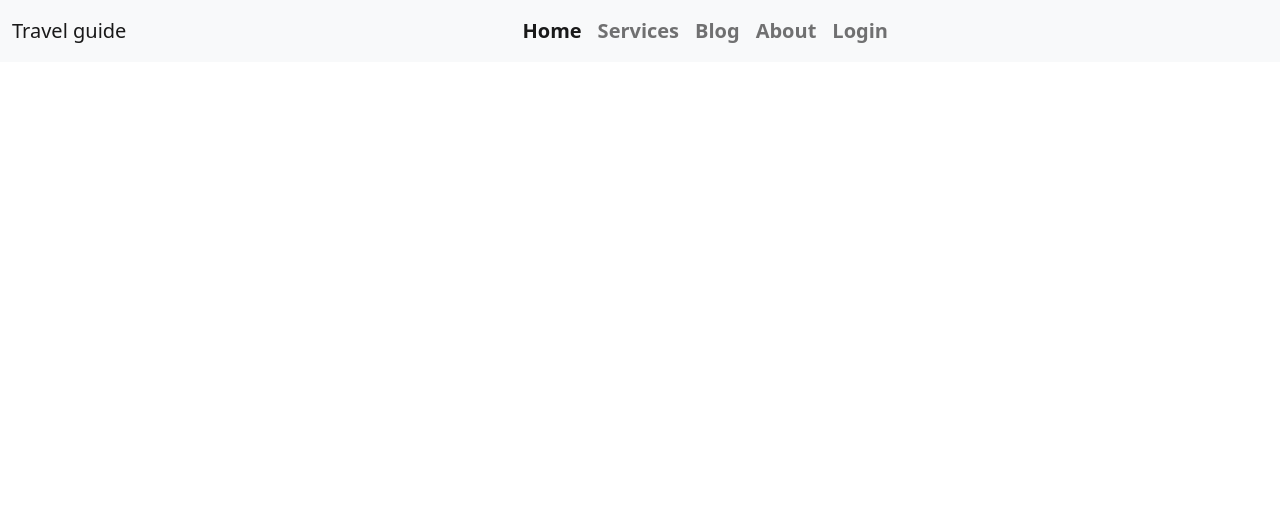
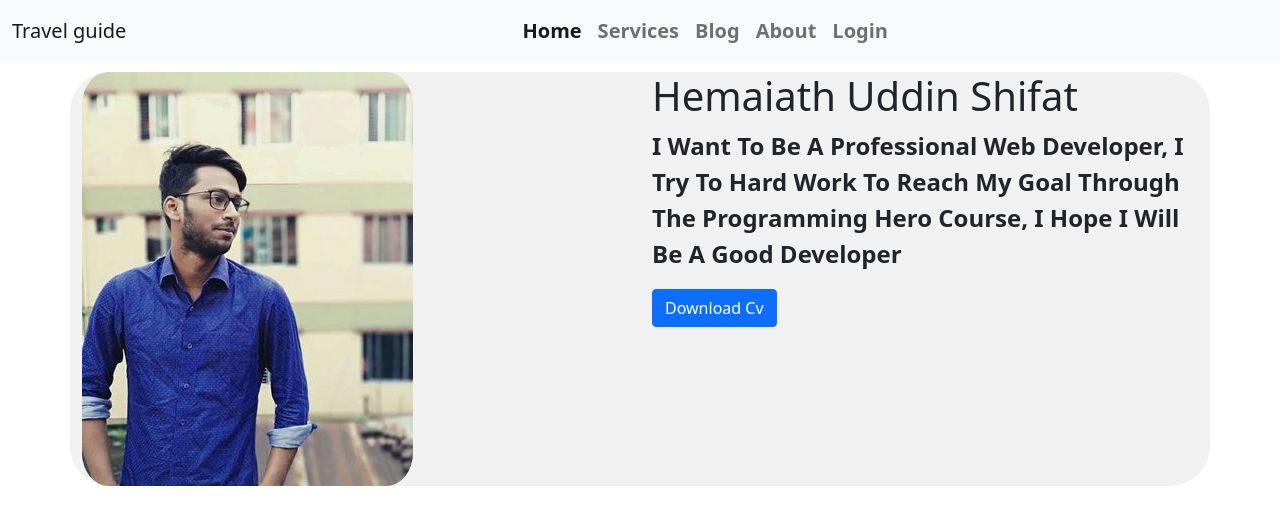
Before and after one commit to hemaiath-uddiin/react-independent-service-website, a React (Create React App) app: page /about in a window 1280 px wide. Shown: the top 524 px of the page. Built offline with nearby package versions, Linux system fonts and the light colour scheme; no server answers.

Commit message:
navbar update

```diff
--- a/public/index.html
+++ b/public/index.html
@@ -27,7 +27,7 @@
       work correctly both with client-side routing and a non-root public URL.
       Learn how to configure a non-root public URL by running `npm run build`.
     -->
-    <title>React App</title>
+    <title>Travel Guide App</title>
   </head>
   <body>
     <noscript>You need to enable JavaScript to run this app.</noscript>
--- a/src/App.js
+++ b/src/App.js
@@ -9,6 +9,7 @@ import Login from './Component/Loging/Login';
 import Register from './Component/Register/Register';
 import RequirAuth from './Component/RequiredAuth/RequirAuth';
 import Bloog from './Component/Bloog/Bloog';
+import About from './Component/About/About';
 
 
 function App() {
@@ -20,6 +21,7 @@ function App() {
             <Route path='/' element={<Home></Home>}>  </Route>
             <Route path='/service' element={<Service></Service>}>  </Route>
             <Route path='/blog' element={<Bloog></Bloog>}>  </Route>
+            <Route path='/about' element={<About></About>}>  </Route>
 
             <Route path='/login' element={<Login></Login>}>  </Route>
 
--- /dev/null
+++ b/src/Component/About/About.css
@@ -0,0 +1,7 @@
+article.titles {font-size: 24px;text-transform: capitalize;font-weight: bold;}
+
+
+
+#container {background: #f1f1f1;margin-top: 10px;border-radius: 40px;}
+
+ #img {border-radius: 8%;}
--- /dev/null
+++ b/src/Component/About/About.js
@@ -0,0 +1,23 @@
+import React from 'react';
+import img  from "../../images/protfolio.jpg" ;
+import "./About.css"
+const About = () => {
+    return (
+        <div className='container' id='container'>
+            <div className="row">
+               <div className="col-lg-6">
+                  <img id='img' src= {img} alt="" />
+               </div>
+               <div className="col-lg-6 des">
+                  <h1> Hemaiath Uddin Shifat</h1>
+                  <article className='titles'>
+                  <p > i want to be a professional web developer,  i try to hard work to reach my goal through the programming hero course, i hope i will be a good developer</p>
+                  <button className='btn btn-primary'> Download Cv</button>
+                  </article>
+               </div>
+            </div>
+        </div>
+    );
+};
+
+export default About;
--- a/src/Component/Nav/Nav.js
+++ b/src/Component/Nav/Nav.js
@@ -13,7 +13,7 @@ function Navbar(props) {
    }
   return (
     <div>
-      <nav class="navbar navbar-expand-lg navbar-light bg-light">
+      <nav class="navbar  navbar-expand-lg navbar-light bg-light">
         <div class="container-fluid">
           <Link class="navbar-brand" to="/"> Travel guide</Link>
           <button class="navbar-toggler" type="button" data-bs-toggle="collapse" data-bs-target="#navbarSupportedContent" aria-controls="navbarSupportedContent" aria-expanded="false" aria-label="Toggle navigation">
@@ -31,7 +31,7 @@ function Navbar(props) {
                 <Link class="nav-link" to="/blog">Blog</Link>
               </li>
               <li class="nav-item">
-                <Link class="nav-link" to="/">About</Link>
+                <Link class="nav-link" to="/about">About</Link>
               </li>
               {
                user?
```
Also changed, not shown: src/images/protfolio.jpg (added).
